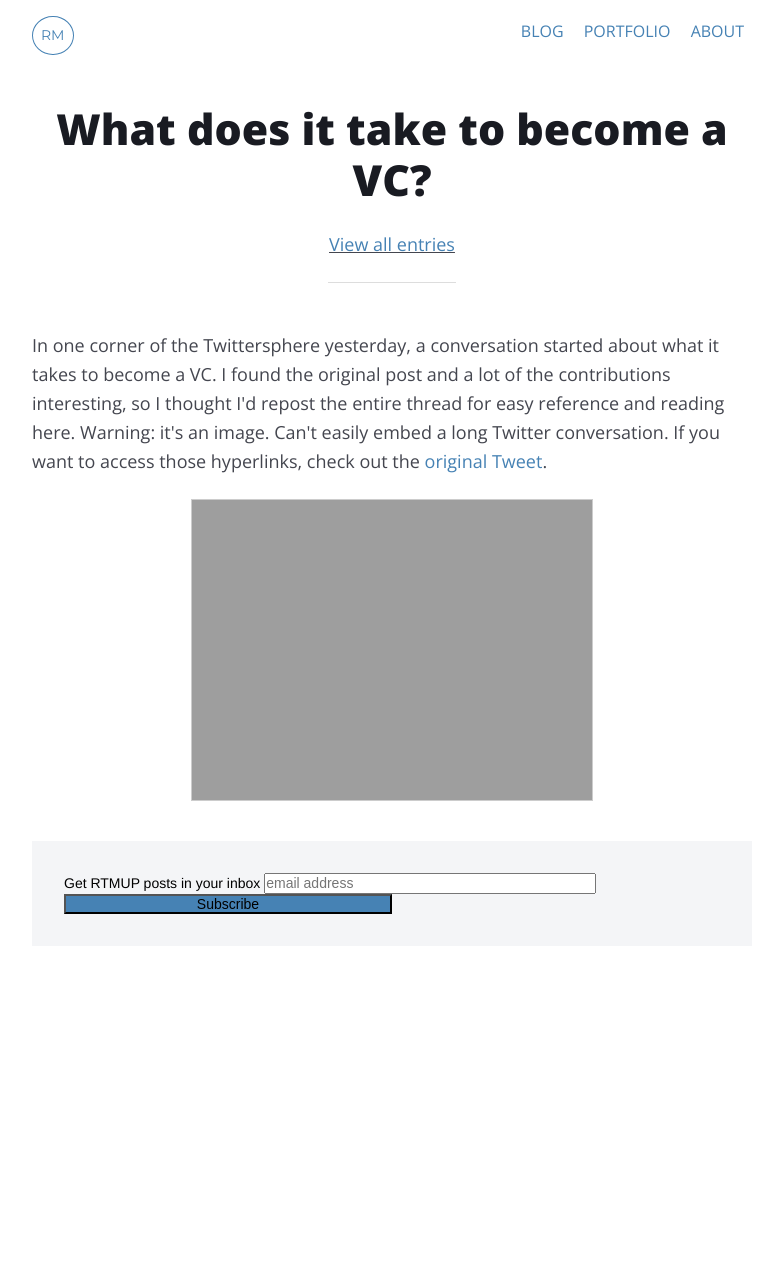
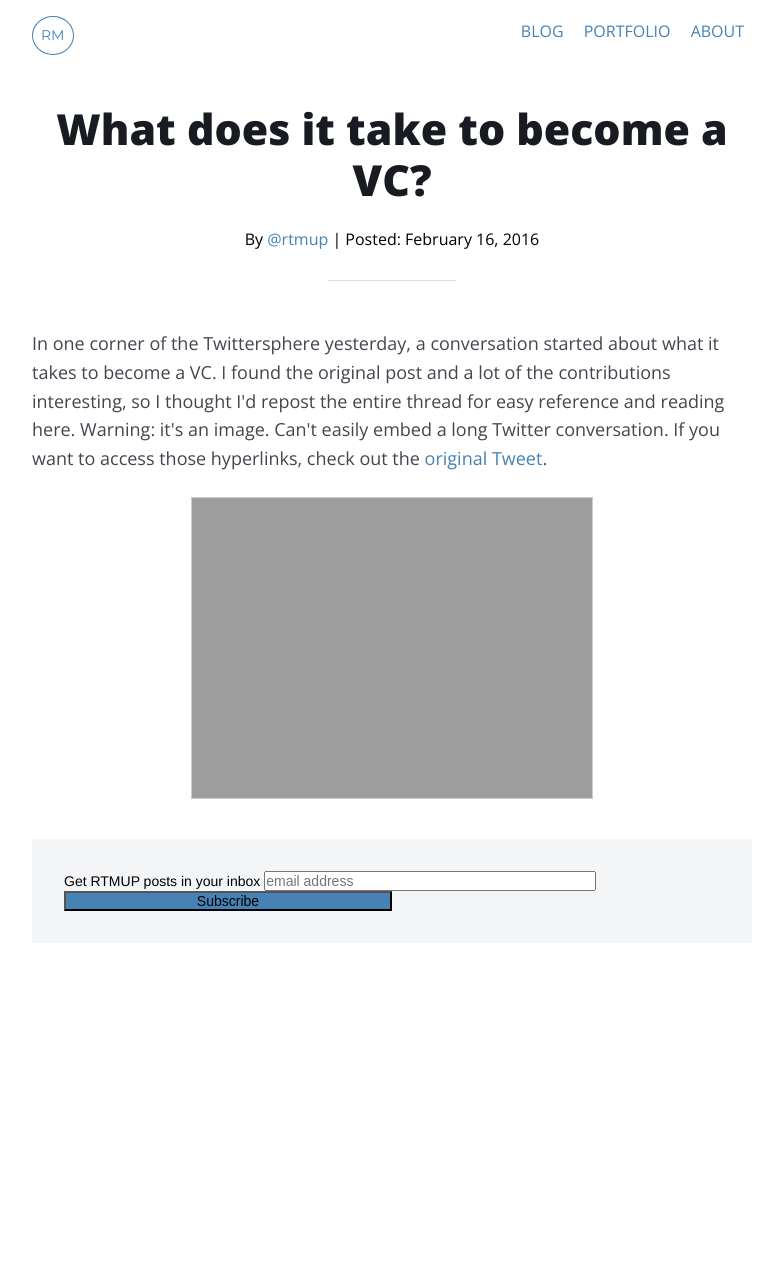
Before and after one commit to mcknightlabs/rtmup, a Jekyll site: the page built from _posts/2016-02-16-vc-twitter.md, in a window 1280 px wide. Shown: the whole page, without its empty margins (248-1020 px from the left). Built offline with Jekyll 4.4.1, drawn with Linux system fonts in a browser that asks for light colours; comment, search, counter and statistics services are not loaded.

Commit message:
updates byline and meta styling

```diff
--- a/_layouts/article.html
+++ b/_layouts/article.html
@@ -6,9 +6,8 @@
 
 <article>
 	<h1>{{ page.title }}</h1>
-	<p class="view-entries"><a href="http://rtmup.com/">View all entries</a></p>
 
-	<!--<span class="byline">By <a href="https://twitter.com/rtmup">@rtmup</a> | Posted: {{ page.date | date: '%B %d, %Y' }}</span>-->
+	<span class="byline">By <a href="https://twitter.com/rtmup">@rtmup</a> | Posted: {{ page.date | date: '%B %d, %Y' }}</span>
 
 	<hr class="small-divider">
 
--- a/_layouts/article_b.html
+++ b/_layouts/article_b.html
@@ -5,5 +5,6 @@
 <article class="b">
 	<h1>{{ page.title }}</h1>
 	<hr class="small-divider">
+	<span class="byline">By <a href="https://twitter.com/rtmup">@rtmup</a> | Posted: {{ page.date | date: '%B %d, %Y' }}</span>
 	{{content}}
 </article>
--- a/_layouts/photos.html
+++ b/_layouts/photos.html
@@ -5,9 +5,11 @@
 <article>
 
 <h1>{{ page.title }}</h1>
-<p class="view-entries"><a href="http://rtmup.com/">View all entries</a></p>
+<span class="byline">By <a href="https://twitter.com/rtmup">@rtmup</a> | Posted: {{ page.date | date: '%B %d, %Y' }}</span>
 
 <hr>
+
+
 
 {{content}}
 
--- a/scss/_article.scss
+++ b/scss/_article.scss
@@ -45,13 +45,6 @@
 	    height: 0;
 	    margin: 0 auto 2rem auto;
 	    width: 10%;
-	}
-
-	// blog posts
-	.view-entries {
-		display: block;
-		text-align:center;
-		text-decoration: underline;
 	}
 
 	// figures
--- a/scss/_global.scss
+++ b/scss/_global.scss
@@ -71,7 +71,11 @@
 	    top: -0.7em;
     }
 }
-
+.byline {
+	display: block;
+	text-align:center;
+	margin-bottom: 2rem;
+}
 .comments {
 	max-width: 45rem;
     width: 100%;
--- a/scss/_listing.scss
+++ b/scss/_listing.scss
@@ -60,7 +60,7 @@
 	.meta{
 		font-size: .875rem;
 		color: #a8abb5;
-		margin: .5rem 0;
+		margin: .5rem 0 0 0;
 	}
 }
 
--- a/stylesheets/app.css
+++ b/stylesheets/app.css
@@ -574,7 +574,14 @@
   top: -0.7em;
 }
 
-/* line 75, ../scss/_global.scss */
+/* line 74, ../scss/_global.scss */
+.byline {
+  display: block;
+  text-align: center;
+  margin-bottom: 2rem;
+}
+
+/* line 79, ../scss/_global.scss */
 .comments {
   max-width: 45rem;
   width: 100%;
@@ -583,23 +590,23 @@
   box-sizing: border-box;
 }
 
-/* line 84, ../scss/_global.scss */
+/* line 88, ../scss/_global.scss */
 .img-border {
   border: solid 1px #ccc;
 }
 
 @media (min-width: 600px) {
-  /* line 90, ../scss/_global.scss */
+  /* line 94, ../scss/_global.scss */
   .hide-on-desktop {
     display: none;
   }
 
-  /* line 93, ../scss/_global.scss */
+  /* line 97, ../scss/_global.scss */
   .small-divider {
     margin-bottom: 3rem;
   }
 
-  /* line 96, ../scss/_global.scss */
+  /* line 100, ../scss/_global.scss */
   .comments {
     padding: 0;
   }
@@ -883,7 +890,7 @@
 .article-list .meta {
   font-size: .875rem;
   color: #a8abb5;
-  margin: .5rem 0;
+  margin: .5rem 0 0 0;
 }
 
 /* line 68, ../scss/_listing.scss */
@@ -986,56 +993,50 @@
   width: 10%;
 }
 /* line 51, ../scss/_article.scss */
-article .view-entries, article.b .view-entries {
-  display: block;
-  text-align: center;
-  text-decoration: underline;
-}
-/* line 58, ../scss/_article.scss */
 article .image-credit, article.b .image-credit {
   color: #999;
   font-size: 12px;
   display: block;
 }
-/* line 63, ../scss/_article.scss */
+/* line 56, ../scss/_article.scss */
 article figure.graph, article.b figure.graph {
   max-width: 70%;
   margin: 30px auto;
 }
-/* line 67, ../scss/_article.scss */
+/* line 60, ../scss/_article.scss */
 article figure, article.b figure {
   max-width: 100%;
   margin: 0 auto 2.5rem auto !important;
 }
-/* line 70, ../scss/_article.scss */
+/* line 63, ../scss/_article.scss */
 article figure.graphic, article.b figure.graphic {
   max-width: 720px;
 }
-/* line 73, ../scss/_article.scss */
+/* line 66, ../scss/_article.scss */
 article figure figcaption, article.b figure figcaption {
   margin-top: .5rem;
   font-size: .875rem;
   color: #717584;
 }
-/* line 78, ../scss/_article.scss */
+/* line 71, ../scss/_article.scss */
 article figure img, article.b figure img {
   display: block;
   margin: 0 auto;
 }
-/* line 82, ../scss/_article.scss */
+/* line 75, ../scss/_article.scss */
 article figure.photo, article.b figure.photo {
   margin: 40px 0;
 }
-/* line 83, ../scss/_article.scss */
+/* line 76, ../scss/_article.scss */
 article figure.photo:first-of-type, article.b figure.photo:first-of-type {
   margin: 0 0 40px 0;
 }
-/* line 88, ../scss/_article.scss */
+/* line 81, ../scss/_article.scss */
 article figure iframe, article.b figure iframe {
   margin: 0 auto;
   max-width: 100%;
 }
-/* line 94, ../scss/_article.scss */
+/* line 87, ../scss/_article.scss */
 article .drop-cap, article.b .drop-cap {
   font-size: 2.5rem;
   float: left;
@@ -1045,7 +1046,7 @@
   border: solid 1px #ccc;
   background: #F4F5F7;
 }
-/* line 104, ../scss/_article.scss */
+/* line 97, ../scss/_article.scss */
 article blockquote, article.b blockquote {
   font-size: 1rem;
   line-height: 1.375;
@@ -1054,108 +1055,108 @@
   border-left: solid 20px #4682B4;
   margin: 30px 0;
 }
-/* line 111, ../scss/_article.scss */
+/* line 104, ../scss/_article.scss */
 article blockquote p, article.b blockquote p {
   font-size: 1rem;
 }
-/* line 114, ../scss/_article.scss */
+/* line 107, ../scss/_article.scss */
 article blockquote citation, article.b blockquote citation {
   display: block;
   margin-top: 10px;
   font-weight: bold;
   font-size: .875rem;
 }
-/* line 120, ../scss/_article.scss */
+/* line 113, ../scss/_article.scss */
 article blockquote p, article blockquote citation, article blockquote citation a, article blockquote li, article.b blockquote p, article.b blockquote citation, article.b blockquote citation a, article.b blockquote li {
   letter-spacing: 1px;
 }
-/* line 125, ../scss/_article.scss */
+/* line 118, ../scss/_article.scss */
 article .note, article.b .note {
   color: #747680;
   font-size: 1rem;
 }
-/* line 130, ../scss/_article.scss */
+/* line 123, ../scss/_article.scss */
 article .listen-while-you-read, article.b .listen-while-you-read {
   margin: 10px 0 50px 0;
 }
-/* line 132, ../scss/_article.scss */
+/* line 125, ../scss/_article.scss */
 article .listen-while-you-read p, article.b .listen-while-you-read p {
   font-size: 16px;
 }
-/* line 138, ../scss/_article.scss */
+/* line 131, ../scss/_article.scss */
 article .logline, article.b .logline {
   margin-top: 20px;
   padding-bottom: 20px;
   border-bottom: solid 1px #CCC;
 }
-/* line 142, ../scss/_article.scss */
+/* line 135, ../scss/_article.scss */
 article .logline::last-child, article.b .logline::last-child {
   border-bottom: none;
 }
-/* line 145, ../scss/_article.scss */
+/* line 138, ../scss/_article.scss */
 article .logline h3, article.b .logline h3 {
   margin: 0;
 }
-/* line 148, ../scss/_article.scss */
+/* line 141, ../scss/_article.scss */
 article .logline p, article.b .logline p {
   margin: 0;
 }
-/* line 152, ../scss/_article.scss */
+/* line 145, ../scss/_article.scss */
 article .meta, article.b .meta {
   font-size: 1rem;
   margin: 0;
 }
 
 @media (min-width: 600px) {
-  /* line 160, ../scss/_article.scss */
+  /* line 153, ../scss/_article.scss */
   article.b {
     max-width: 45rem;
     width: 100%;
     margin: 0 auto 3rem auto;
   }
 
-  /* line 166, ../scss/_article.scss */
+  /* line 159, ../scss/_article.scss */
   article p, article ul, article ol, article h1, article h2, article h3, article h4, article h5, article .embed-container, article iframe, article blockquote, article figcaption {
     max-width: 45rem;
     width: 100%;
     margin: 0 auto 1.5rem auto;
   }
-  /* line 171, ../scss/_article.scss */
+  /* line 164, ../scss/_article.scss */
   article ul, article ol {
     max-width: 42.5rem;
   }
 
-  /* line 176, ../scss/_article.scss */
+  /* line 169, ../scss/_article.scss */
   article .article-title, article.b .article-title {
     font-size: 2.675rem;
   }
-  /* line 179, ../scss/_article.scss */
+  /* line 172, ../scss/_article.scss */
   article h1, article.b h1 {
     font-size: 2.675rem;
   }
-  /* line 182, ../scss/_article.scss */
+  /* line 175, ../scss/_article.scss */
   article h3, article.b h3 {
     margin: 3rem auto 1rem auto;
     font-size: 1.5rem;
   }
-  /* line 186, ../scss/_article.scss */
+  /* line 179, ../scss/_article.scss */
   article h4, article.b h4 {
     font-size: 1.25rem;
     margin: 2rem auto 0 auto;
     color: #44464f;
     font-weight: 600;
   }
-  /* line 192, ../scss/_article.scss */
+  /* line 185, ../scss/_article.scss */
   article .drop-cap, article.b .drop-cap {
     font-size: 3rem;
     padding: 1rem 2rem;
   }
-  /* line 196, ../scss/_article.scss */
+  /* line 189, ../scss/_article.scss */
   article blockquote, article.b blockquote {
     box-sizing: border-box;
   }
 
-  /* line 200, ../scss/_article.scss */
+  /* line 193, ../scss/_article.scss */
   p, li {
     font-size: 1.125rem;
   }
```
